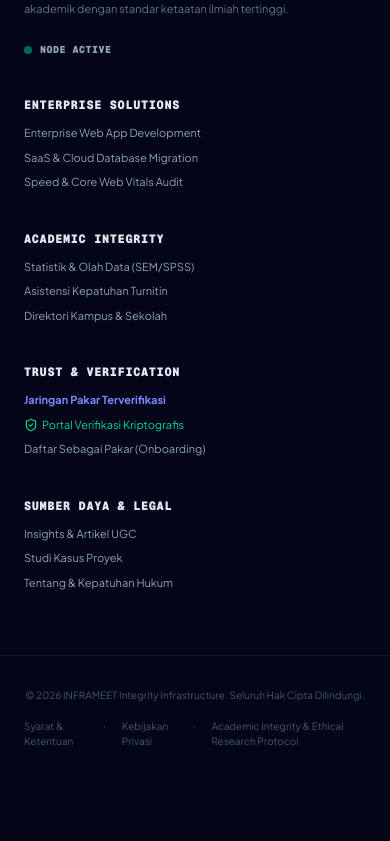
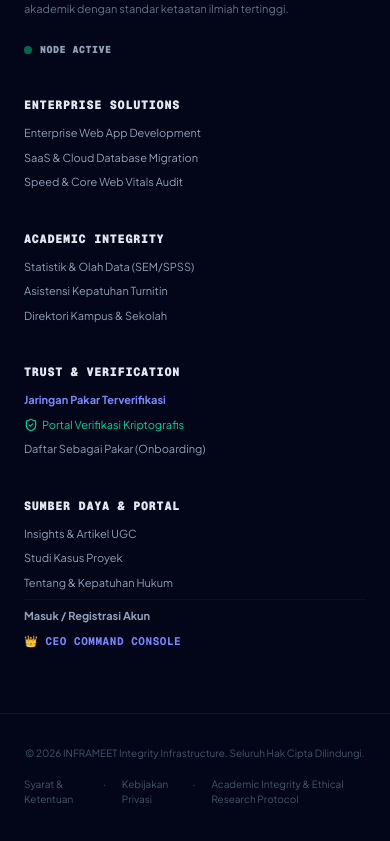
Before and after one commit to zaditprodakwah/inframeet, a Next.js app in the folder apps/frontend/: page /case-studies in a window 390 px wide. Shown: the part 5230-6071 px from the top of the page. Built offline with nearby package versions, Linux system fonts and the light colour scheme; no server answers.

Commit message:
feat: add high-visibility Masuk/Dasbor and CEO Command Console entry points to header and footer

```diff
--- a/apps/frontend/src/app/components/Footer.tsx
+++ b/apps/frontend/src/app/components/Footer.tsx
@@ -100,10 +100,10 @@ export default function Footer() {
           </ul>
         </div>
 
-        {/* Column 5: Resources & Contribute */}
+        {/* Column 5: Resources & Portal */}
         <div className="space-y-3">
           <h4 className="text-xs font-black uppercase tracking-wider text-slate-200 font-mono">
-            Sumber Daya &amp; Legal
+            Sumber Daya &amp; Portal
           </h4>
           <ul className="space-y-2 text-[11px]">
             <li>
@@ -119,6 +119,16 @@ export default function Footer() {
             <li>
               <Link href="/about" className="hover:text-indigo-400 transition-colors">
                 Tentang &amp; Kepatuhan Hukum
+              </Link>
+            </li>
+            <li className="pt-2 border-t border-slate-900/60">
+              <Link href="/login" className="hover:text-indigo-400 transition-colors font-bold text-slate-350">
+                Masuk / Registrasi Akun
+              </Link>
+            </li>
+            <li>
+              <Link href="/admin/god-mode" className="hover:text-indigo-400 transition-colors font-mono font-bold text-indigo-400 tracking-wider flex items-center gap-1">
+                👑 CEO COMMAND CONSOLE
               </Link>
             </li>
           </ul>
--- a/apps/frontend/src/app/components/MegaMenu.tsx
+++ b/apps/frontend/src/app/components/MegaMenu.tsx
@@ -213,10 +213,16 @@ export default function MegaMenu() {
         </nav>
 
         {/* CTA Conversions Button */}
-        <div className="hidden lg:flex items-center gap-4">
+        <div className="hidden lg:flex items-center gap-3">
+          <Link
+            href="/login"
+            className="px-4 py-2 text-xs font-bold text-slate-300 hover:text-white border border-slate-800 dark:border-zinc-800 hover:border-slate-700 rounded-xl transition-all cursor-pointer"
+          >
+            Masuk / Dasbor
+          </Link>
           <Link
             href="/calculator"
-            className="px-5 py-2.5 bg-indigo-600 hover:bg-indigo-700 text-white rounded-xl text-sm font-bold transition-all shadow-md shadow-indigo-600/10 flex items-center gap-2 cursor-pointer hover:shadow-indigo-500/20"
+            className="px-5 py-2.5 bg-indigo-600 hover:bg-indigo-700 text-white rounded-xl text-xs font-bold transition-all shadow-md shadow-indigo-600/10 flex items-center gap-2 cursor-pointer hover:shadow-indigo-500/20"
           >
             <Sparkles className="w-4 h-4" />
             Formulator Solusi
--- a/apps/frontend/src/app/layout.tsx
+++ b/apps/frontend/src/app/layout.tsx
@@ -44,6 +44,7 @@ export default function RootLayout({
     <html
       lang="en"
       className={`${plusJakarta.variable} ${inter.variable} ${geistMono.variable} h-full antialiased`}
+      suppressHydrationWarning
     >
       <body className="min-h-full flex flex-col pb-16 md:pb-0">
         <QueryProvider>
```
